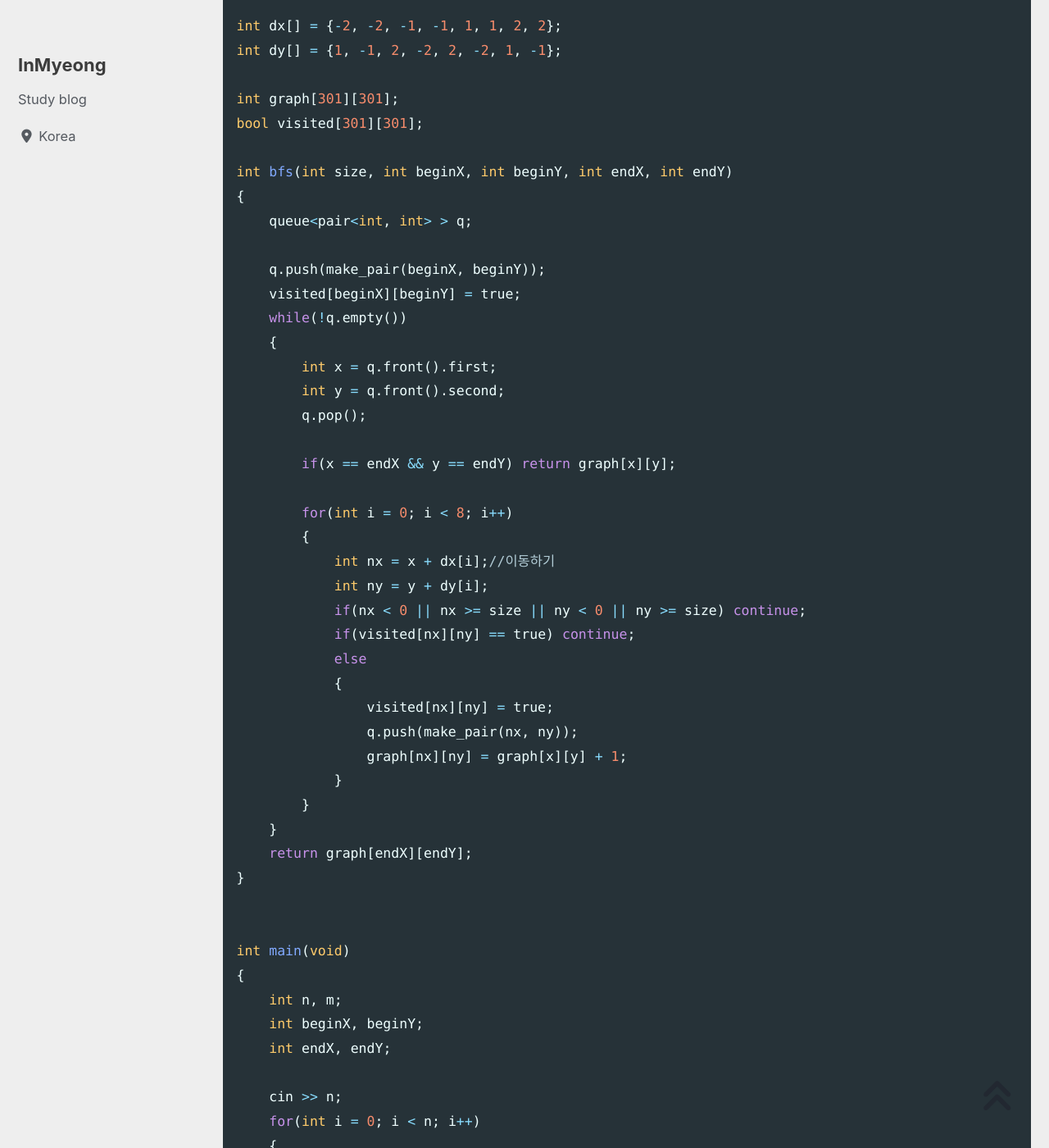
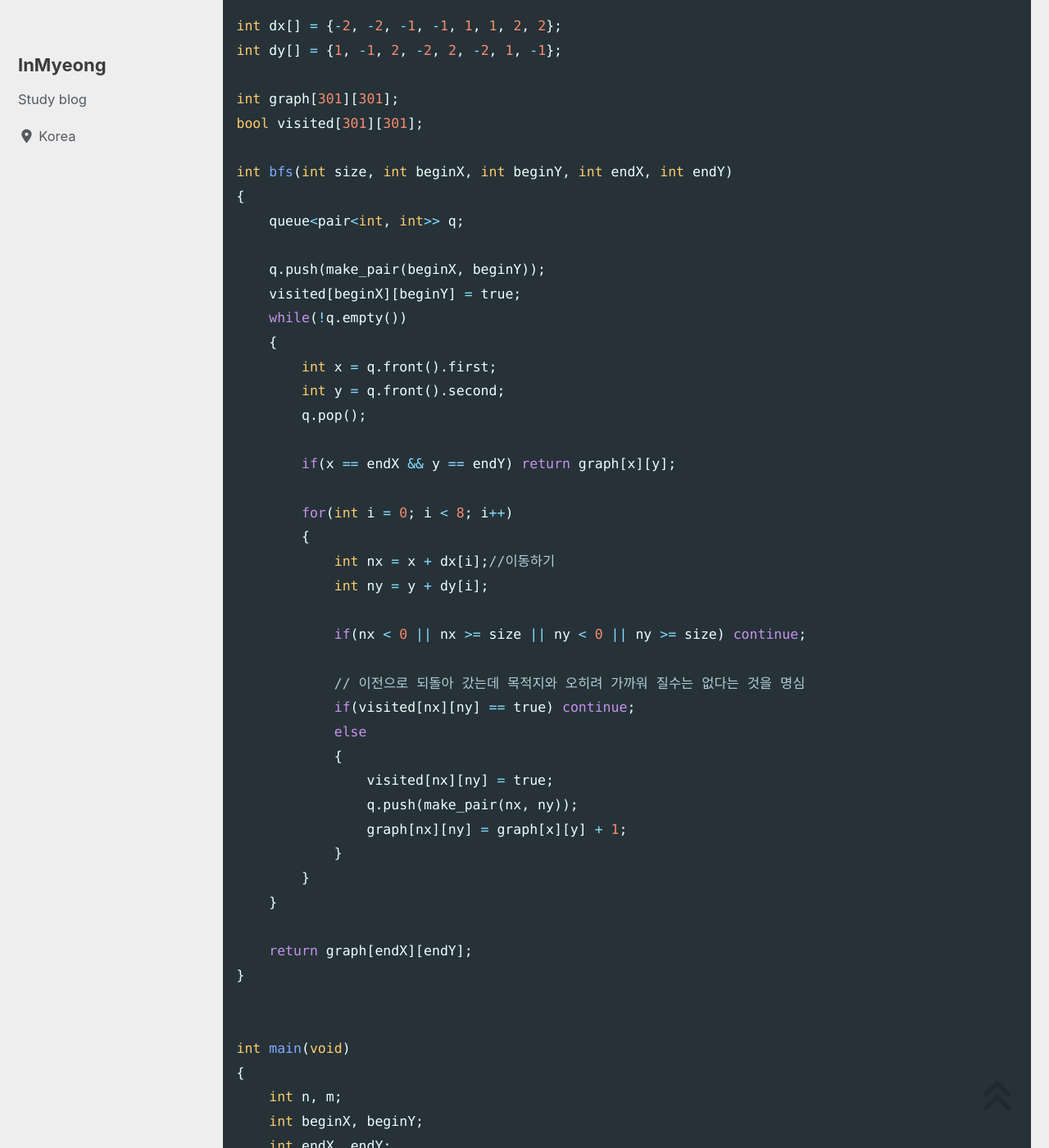
Before and after one commit to devMyeong/devMyeong.github.io, a Jekyll site: the page built from _posts/codingTest/2022-09-25-백준.md, in a window 1280 px wide and 1400 px high, scrolled down 63866 px. Shown: the whole window at 82% size. Built offline with Jekyll 4.4.1, drawn with Linux system fonts in a browser that asks for light colours; cached includes are drawn as plain includes; nearby versions of some CDN libraries; some web fonts are replaced; comment, search, counter and statistics services are not loaded; part of the change alters nothing that is shown.

Commit message:
Chore : 백준 코드 수정

````diff
--- a/_posts/codingTest/2022-09-25-백준.md
+++ b/_posts/codingTest/2022-09-25-백준.md
@@ -1992,7 +1992,7 @@ bool visited[301][301];
 
 int bfs(int size, int beginX, int beginY, int endX, int endY)
 {
-    queue<pair<int, int> > q;
+    queue<pair<int, int>> q;
 
     q.push(make_pair(beginX, beginY));
     visited[beginX][beginY] = true;
@@ -2008,7 +2008,10 @@ int bfs(int size, int beginX, int beginY, int endX, int endY)
         {
             int nx = x + dx[i];//이동하기
             int ny = y + dy[i];
+
             if(nx < 0 || nx >= size || ny < 0 || ny >= size) continue;
+
+            // 이전으로 되돌아 갔는데 목적지와 오히려 가까워 질수는 없다는 것을 명심
             if(visited[nx][ny] == true) continue;
             else
             {
@@ -2018,6 +2021,7 @@ int bfs(int size, int beginX, int beginY, int endX, int endY)
             }
         }
     }
+
     return graph[endX][endY];
 }
 
@@ -2140,6 +2144,66 @@ int main()
 
 ### 05-10 이모티콘 ( 14226 )
 - 영선이가 S개의 이모티콘을 화면에 만드는데 걸리는 시간의 최솟값을 구하는 프로그램을 작성하시오
+
+```cpp
+// https://junbastick.tistory.com/17 참고
+#include<iostream>
+#include<vector>
+#include<queue>
+
+#define endl "\n"
+using namespace std;
+
+#define MAX 1001
+bool visit[MAX][MAX];
+
+int BFS(int S)
+{
+	queue<pair<int, pair<int, int>>> q;
+	q.push(make_pair(0, make_pair(1, 0)));
+	visit[1][0] = true;
+
+	while (!q.empty())
+	{
+		int time = q.front().first;
+		int screen = q.front().second.first;
+		int clip = q.front().second.second;
+		q.pop();
+
+		if (screen == S)
+			return time;
+		if (!visit[screen][screen])
+		{
+			q.push(make_pair(time + 1, make_pair(screen, screen)));
+			visit[screen][screen] = true;
+		}
+		if (screen + clip <= S && !visit[screen + clip][clip])
+		{
+			q.push(make_pair(time + 1, make_pair(screen + clip, clip)));
+			visit[screen + clip][clip] = true;
+		}
+		if (screen - 1 >= 0 && !visit[screen - 1][clip])
+		{
+			q.push(make_pair(time + 1, make_pair(screen - 1, clip)));
+			visit[screen - 1][clip] = true;
+		}
+	}
+}
+
+void Answer()
+{
+	int S;
+	cin >> S;
+	cout << BFS(S) << endl;
+}
+
+int main()
+{
+	ios_base::sync_with_stdio(false); cin.tie(NULL); cout.tie(NULL);
+	Answer();
+	return 0;
+}
+```
 
 ```cpp
 #include <bits/stdc++.h>
````
